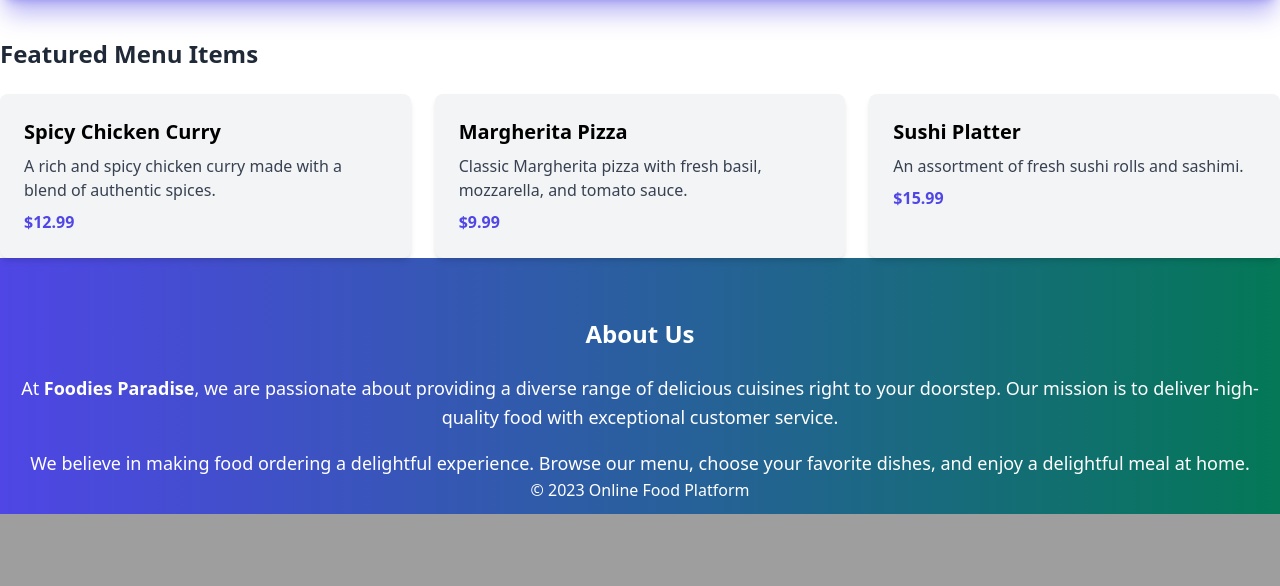
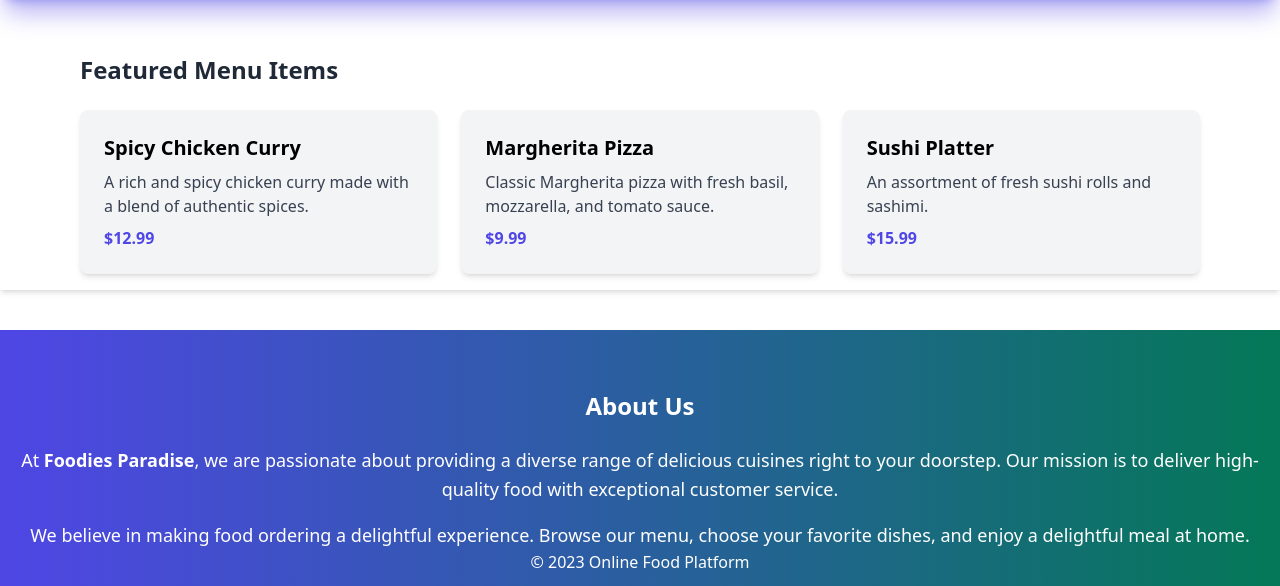
Before and after one commit to ARES-AM2003/django2, a Django app: page / in a window 1280 px wide. Shown: the part 942-1528 px from the top of the page. Before the commit the page ends 1456 px from the top, so only its background shows below. Run offline with Django 5.2, Linux system fonts and the light colour scheme; some libraries are stand-ins or nearby versions.

Commit message:
home fixed

```diff
--- a/core/home/templates/home/base.html
+++ b/core/home/templates/home/base.html
@@ -23,7 +23,7 @@
 
   <body>
     <nav
-      class="bg-gradient-to-r from-indigo-600 to-emerald-700 px-40 text-white flex items-center flex-grow justify-between p-3 rounded-lg "
+      class="bg-gradient-to-r from-indigo-600 to-emerald-700 md:px-40 text-white flex items-center flex-grow justify-between p-3 rounded-lg "
     >
       <div class="flex  flex-shrink-0 mr-6">
         <a class="font-semibold text-xl tracking-tight ml-4" href="#">Online Food</a>
--- a/core/home/templates/home/home.html
+++ b/core/home/templates/home/home.html
@@ -39,9 +39,9 @@
         <p class="text-lg text-gray-600">Discover a wide range of delicious cuisines delivered right to your doorstep.</p>
     </div> -->
 
-  <div class="max-w-10xl  w-full ">
+  <div class="max-w-10xl  w-full md:block hidden  ">
     <div class="justify-center  mt-5 rounded-xl shadow-xl shadow-indigo-600/40 items-center bg-[url('https://t3.ftcdn.net/jpg/00/96/92/30/240_F_96923054_xIpJXwMGU5bJZ8v0tcp2PsQaarU2ZCeM.jpg')] bg-cover bg-center bg-no-repeat  ">
-      <div class="mirror  mx-80    ">
+      <div class="mirror mx-10 lg:mx-40    ">
       <div class="center flex  py-5  items-center justify-center  ">
         <div id="default-carousel" class="relative mt-2 w-full max-w-4xl" data-carousel="slide">
           <!-- Carousel wrapper -->
@@ -89,7 +89,7 @@
 
 
 
-  <div class="featured mt-10 mx-auto items-center max-w-full">
+  <div class="featured mt-10 mb-10 mx-10 px-10 py-4 items-center max-w-full">
     <h3 class="text-2xl font-semibold text-gray-800 mb-6">
       Featured Menu Items
     </h3>
```
